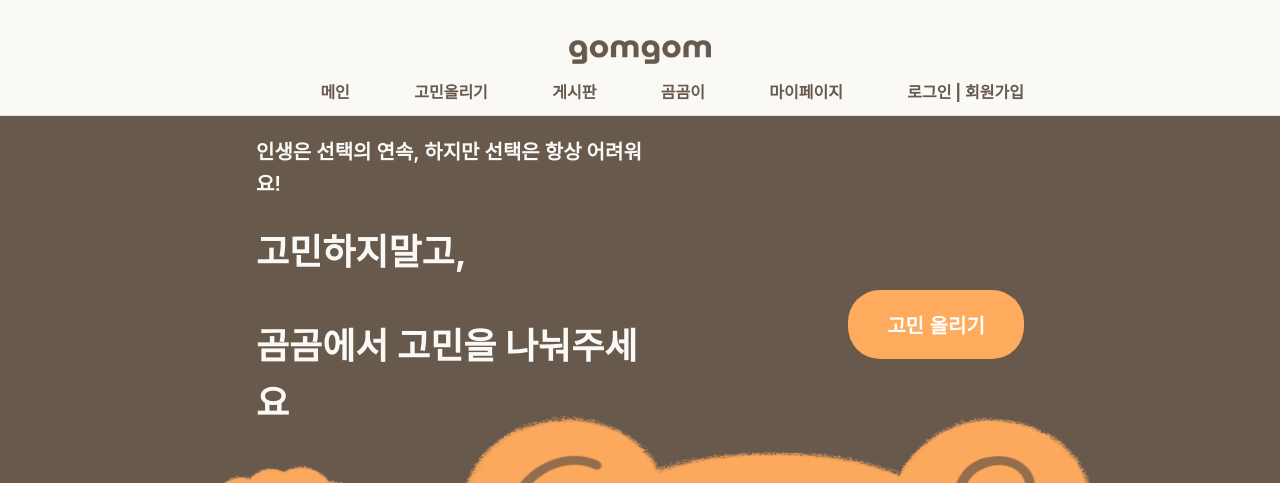
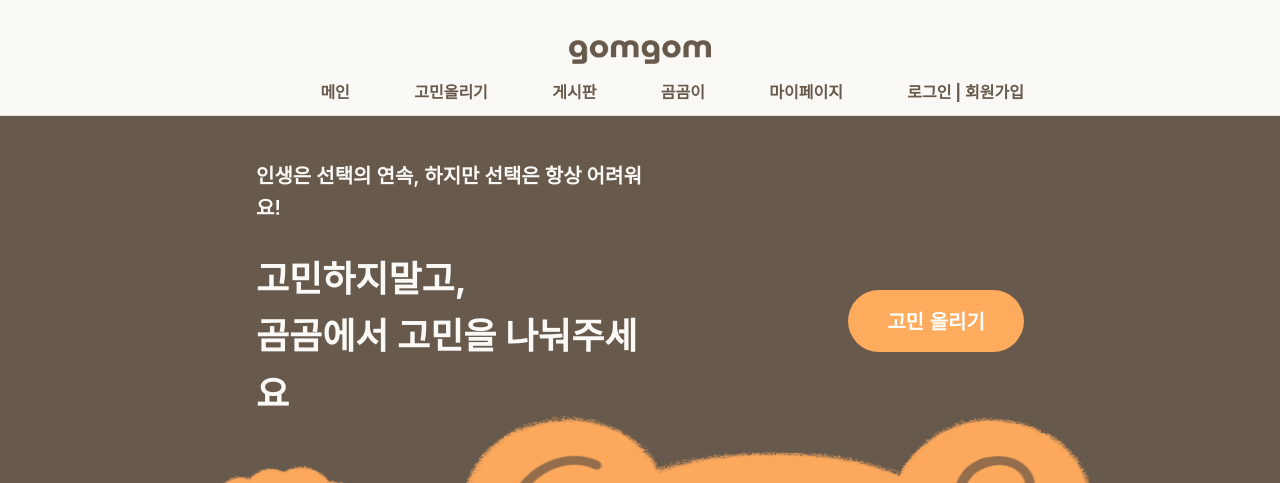
Before and after one commit to TeamBeeear/WebFrameWork, a React (Create React App) app in the folder gomgom/: page / in a window 1280 px wide. Shown: the top 483 px of the page. Built offline with nearby package versions, Linux system fonts and the light colour scheme; no server answers.

Commit message:
feat: main css 수정

```diff
--- a/gomgom/src/components/main/MainContent.jsx
+++ b/gomgom/src/components/main/MainContent.jsx
@@ -25,22 +25,23 @@ function MainContent(){
                         fontWeight: "600",
                         lineHeight: "160%",
                         width:"386px",
-                        height:"32px"}}>인생은 선택의 연속, 하지만 선택은 항상 어려워요!</p>
+                        height:"32px",
+                        paddingTop:"5%"}}>인생은 선택의 연속, 하지만 선택은 항상 어려워요!</p>
                     <div style={{fontSize: "36px",
                         fontWeight: "700",
                         lineHeight: "160%",
                         width:"390px",
                         height:"140px",
                         marginRight:"80px"}}>
-                        <p>고민하지말고,</p>
-                        <p>곰곰에서 고민을 나눠주세요</p>
+                        <p style={{margin:"0", paddingTop:'10%'}}>고민하지말고,</p>
+                        <p style={{margin:"0"}}>곰곰에서 고민을 나눠주세요</p>
                     </div>
                 </div>
                 <button
                 onClick={handleButtonClick}
                 style={{borderRadius:"32px",backgroundColor:"#FFAB5D",width:"176px",marginTop:"174px",border:"none",
                                 color:"#FFF",fontSize:"20px",fontWeight:"700",
-                                padding:"20px"}}>
+                                padding:"0px"}}>
                     고민 올리기</button>
             </div>
             <img src={bearImg} style={{width:"919px",height:"164px",position:"absolute",bottom:"0",transform: "translateX(-50%)"}} alt="" />
```
